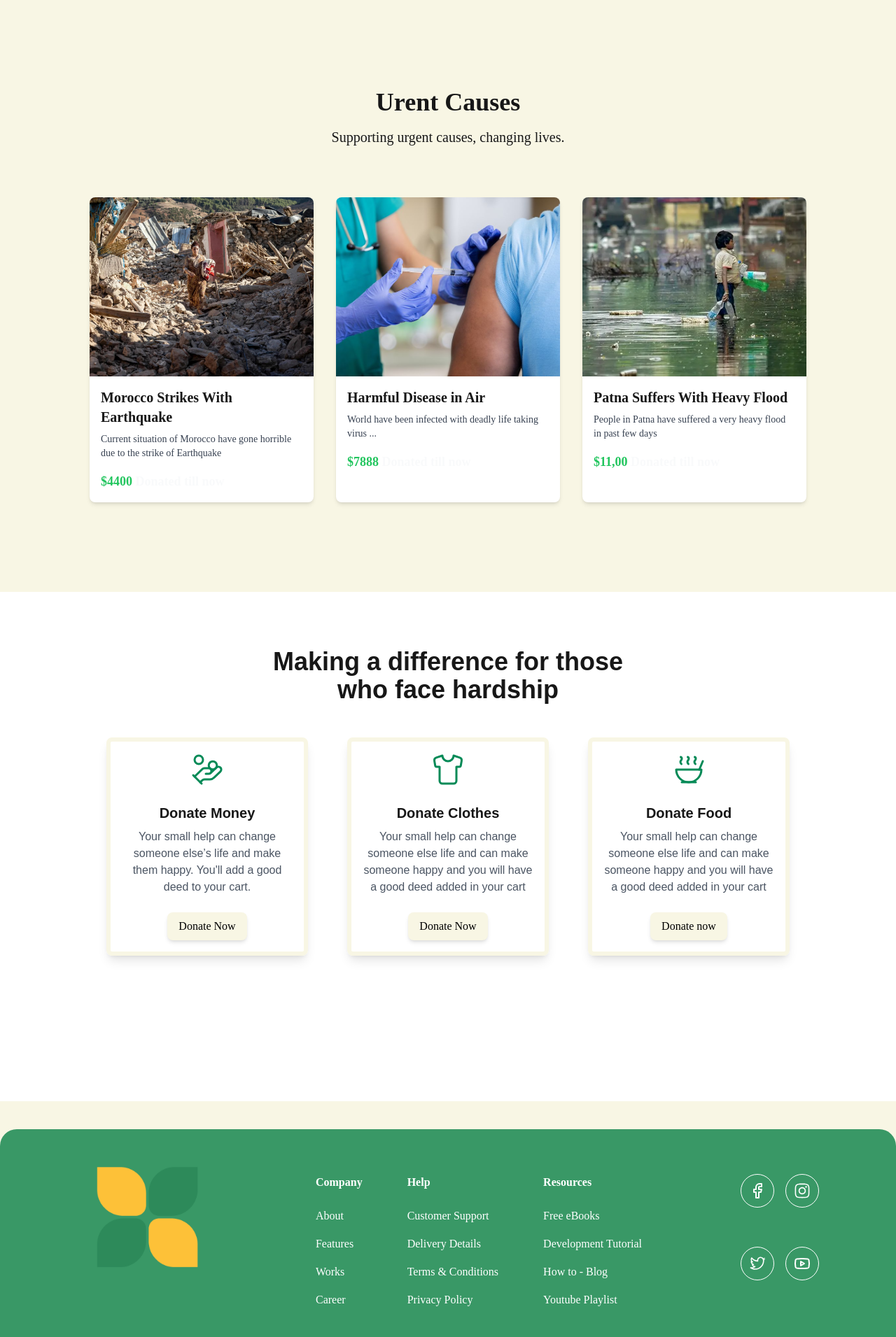
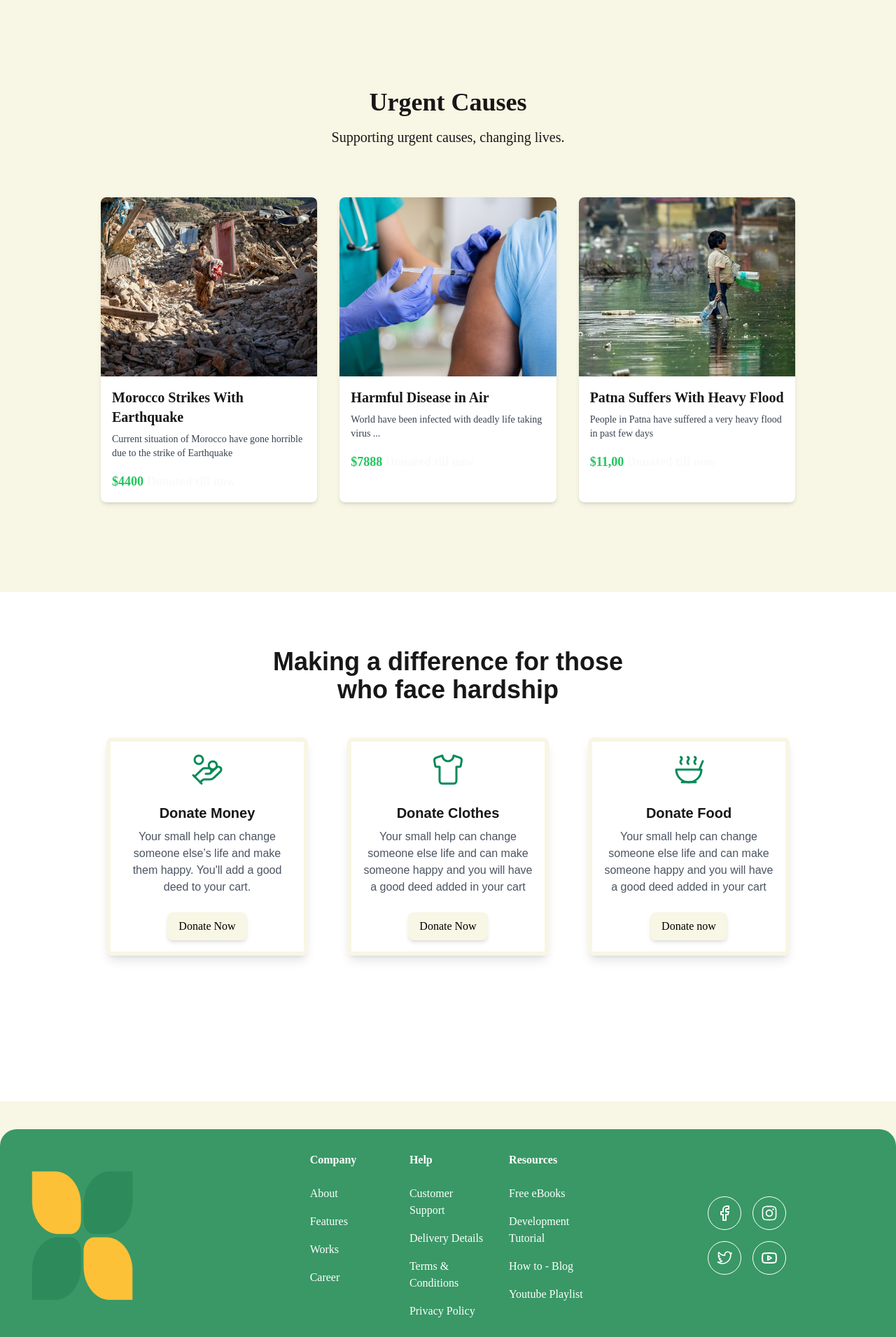
Before and after one commit to Shreesh-Gawande/Charityapp, a Next.js app: page / in a window 1280 px wide. Shown: the part 829-2740 px from the top of the page at 70% size. Built offline with nearby package versions, Linux system fonts and the light colour scheme.

Commit message:
Competed the styling of product page

```diff
--- a/app/_components/Footer.jsx
+++ b/app/_components/Footer.jsx
@@ -5,27 +5,38 @@ import { InstagramLogoIcon, TwitterLogoIcon } from '@radix-ui/react-icons';
 
 function Footer() {
   return (
-    <div className='bg-[#399866] w-full max-w-[1300px] m-10 h-96 py-8 mx-auto rounded-3xl'>
-        <div className='flex justify-evenly gap-8'>
-            <div>
-                <Image src="/logo2.png" alt='logo' width={200} height={200}/>
+    <div className='bg-[#399866] w-full max-w-[1300px] mx-auto my-10 py-8 px-4 rounded-3xl'>
+
+      <div className='grid grid-cols-1 md:grid-cols-2 lg:grid-cols-3 gap-8'>
+
+
+        <div className='flex justify-center md:justify-start'>
+          <Image src="/logo2.png" alt='logo' width={200} height={200} />
         </div>
-            <div className='flex gap-16 mt-8 '>
-                <div className='flex flex-col gap-4'>
+
+
+        <div className='flex flex-col md:grid md:grid-cols-2 lg:grid-cols-3 gap-8 mt-8 md:mt-0'>
+
+
+          <div className='flex flex-col gap-4 text-center md:text-left'>
             <h1 className='text-white font-bold mb-2'>Company</h1>
             <p className='text-white'>About</p>
             <p className='text-white'>Features</p>
             <p className='text-white'>Works</p>
             <p className='text-white'>Career</p>
           </div>
-                <div className='flex flex-col gap-4'>
+
+
+          <div className='flex flex-col gap-4 text-center md:text-left'>
             <h1 className='text-white font-bold mb-2'>Help</h1>
             <p className='text-white'>Customer Support</p>
             <p className='text-white'>Delivery Details</p>
             <p className='text-white'>Terms & Conditions</p>
             <p className='text-white'>Privacy Policy</p>
           </div>
-                <div className='flex flex-col gap-4'>
+
+
+          <div className='flex flex-col gap-4 text-center md:text-left'>
             <h1 className='text-white font-bold mb-2'>Resources</h1>
             <p className='text-white'>Free eBooks</p>
             <p className='text-white'>Development Tutorial</p>
@@ -35,25 +46,29 @@ function Footer() {
         </div>
 
 
-            <div className='grid grid-cols-2 gap-4 mt-8'>
-                <div className=' flex justify-center p-2 bg-[#399866] rounded-full border h-12 w-12 items-center border-white text-white'>
+        <div className='flex justify-center  items-center gap-4 mt-8 md:mt-0'>
+          <div className='grid grid-cols-2 gap-4'>
+            <div className='flex justify-center p-2 bg-[#399866] rounded-full border h-12 w-12 items-center border-white text-white'>
               <FacebookIcon className="w-6 h-6"/>
             </div>
-                <div className=' flex justify-center p-2 bg-[#399866] rounded-full border h-12 w-12 items-center border-white text-white'>
+            <div className='flex justify-center p-2 bg-[#399866] rounded-full border h-12 w-12 items-center border-white text-white'>
               <InstagramLogoIcon className="w-6 h-6"/>
             </div>
-                <div className=' flex justify-center p-2 bg-[#399866] rounded-full border h-12 w-12 items-center border-white text-white'>
+            <div className='flex justify-center p-2 bg-[#399866] rounded-full border h-12 w-12 items-center border-white text-white'>
               <TwitterLogoIcon className="w-6 h-6"/>
             </div>
-                <div className=' flex justify-center p-2 bg-[#399866] rounded-full border h-12 w-12 items-center border-white text-white'>
+            <div className='flex justify-center p-2 bg-[#399866] rounded-full border h-12 w-12 items-center border-white text-white'>
               <YoutubeIcon className="w-6 h-6"/>
             </div>
           </div>
         </div>
+      </div>
+
 
       <div className='flex items-center justify-center mt-16'>
         <div className='w-full max-w-[1024px] h-[2px] bg-white'></div>
       </div>
+
 
       <div className='text-center mt-4'>
         <p className='text-white text-sm'>© 2024 Your Company. All rights reserved.</p>
--- a/app/_components/Header.jsx
+++ b/app/_components/Header.jsx
@@ -1,26 +1,57 @@
-import { Button } from '@/components/ui/button'
-import Image from 'next/image'
-import Link from 'next/link'
-import React from 'react'
+"use client"
+import { useState } from 'react';
+import { Button } from '@/components/ui/button';
+import Image from 'next/image';
+import Link from 'next/link';
+import { MenuIcon, XIcon } from 'lucide-react';
 
 function Header() {
+  const [menuOpen, setMenuOpen] = useState(false);
+
+  const toggleMenu = () => {
+    setMenuOpen(!menuOpen);
+  };
+
   return (
-        <div className="flex justify-between items-center p-6 md:px-20  bg-[#F8F6E4]">
+    <div className="flex justify-between items-center p-6 md:px-20 bg-[#F8F6E4]">
+
       <Image src="/logo.png" alt="logo" width={75} height={75} />
 
-          <div className="flex gap-7 ">
+
+      <div className="hidden md:flex gap-7">
         <Link href="/">Home</Link>
         <Link href="/">About Us</Link>
         <Link href="/">Contact Us</Link>
         <Link href="/">Blogs</Link>
+        <Link href="/productlist" >ProductList</Link>
       </div>
 
-          <div>
+      <div className="hidden md:block">
         <Button>Donate</Button>
       </div>
+
+
+      <div className="md:hidden">
+        {menuOpen ? (
+          <XIcon className="w-8 h-8" onClick={toggleMenu} />
+        ) : (
+          <MenuIcon className="w-8 h-8" onClick={toggleMenu} />
+        )}
       </div>
-      )
 
+
+      {menuOpen && (
+        <div className="absolute top-16 left-0 w-full bg-[#F8F6E4] flex flex-col items-center gap-4 py-4">
+          <Link href="/" onClick={toggleMenu}>Home</Link>
+          <Link href="/" onClick={toggleMenu}>About Us</Link>
+          <Link href="/" onClick={toggleMenu}>Contact Us</Link>
+          <Link href="/" onClick={toggleMenu}>Blogs</Link>
+          <Link href="/productlist" onClick={toggleMenu}>ProductList</Link>
+          <Button onClick={toggleMenu}>Donate</Button>
+        </div>
+      )}
+    </div>
+  );
 }
 
-export default Header
+export default Header;
--- a/app/_components/Product.jsx
+++ b/app/_components/Product.jsx
@@ -1,3 +1,4 @@
+"use client"
 import { Button } from '@/components/ui/button';
 import Image from 'next/image';
 import Link from 'next/link';
--- a/app/_components/Section2.jsx
+++ b/app/_components/Section2.jsx
@@ -1,15 +1,15 @@
-import React from 'react'
-import Card from './Card'
+import React from 'react';
+import Card from './Card';
 
 function Section2() {
   return (
-    <div className='  mt-32 w-full'>
-        <div className='flex flex-col items-center justify-evenly w-full gap-4'>
-            <h1 className='text-4xl font-bold'style={{ fontFamily: "Manuale" }}>Urent Causes</h1>
-            <p className=' text-xl'>Supporting urgent causes, changing lives.</p>
+    <div className='mt-32 w-full'>
+      <div className='flex flex-col items-center justify-center w-full gap-4'>
+        <h1 className='text-4xl font-bold' style={{ fontFamily: "Manuale" }}>Urgent Causes</h1>
+        <p className='text-xl text-center'>Supporting urgent causes, changing lives.</p>
       </div>
-      <div className='flex w-full  justify-evenly'>
-      <div className='flex w-full max-w-[1024px] justify-between gap-8 mt-8'>
+      <div className='flex justify-center w-full'>
+        <div className='flex flex-col sm:flex-row w-full max-w-[1024px] justify-between gap-8 mt-8 px-4'>
           <Card
             imageSrc="/earthquake.webp"
             heading="Morocco Strikes With Earthquake"
@@ -31,7 +31,7 @@ function Section2() {
         </div>
       </div>
     </div>
-  )
+  );
 }
 
-export default Section2
+export default Section2;
--- a/app/_components/Section3.jsx
+++ b/app/_components/Section3.jsx
@@ -3,12 +3,9 @@ import React from 'react';
 function Section3() {
   return (
     <div className='bg-white mt-32 pb-52'>
-      <div className='flex flex-col items-center justify-evenly w-full'>
-        <h1 className='text-4xl items-center font-bold mt-20' style={{ fontFamily: 'Arial' }}>
-          Making a difference for those
-        </h1>
-        <h1 className='text-4xl items-center font-bold' style={{ fontFamily: 'Arial' }}>
-          who face hardship
+       <div className='flex flex-col items-center justify-evenly w-full'>
+        <h1 className='text-4xl font-bold mt-20 text-center' style={{ fontFamily: 'Arial' }}>
+          Making a difference for those <br></br>who face hardship
         </h1>
       </div>
 
--- a/app/productlist/[id]/page.jsx
+++ b/app/productlist/[id]/page.jsx
@@ -1,36 +1,48 @@
-"use client"
-import { useRouter } from 'next/router';
+"use client";
+
 import { useEffect, useState } from 'react';
 import Image from 'next/image';
+import Footer from '@/app/_components/Footer';
+import { useParams } from 'next/navigation';
+import Header from '@/app/_components/Header';
 
 const ProductDetail = () => {
-  const router = useRouter();
-  const { id } = router.query;
   const [product, setProduct] = useState(null);
-  const [isMounted, setIsMounted] = useState(false);
+  const [isLoading, setIsLoading] = useState(true);
+  const [error, setError] = useState(null);
+  const { id } = useParams();
 
   useEffect(() => {
-    setIsMounted(true);
-  }, []);
+    if (id) {
+      fetch(`https://dummyjson.com/products/${id}`)
+        .then(res => {
+          if (!res.ok) {
+            throw new Error('Network response was not ok');
+          }
+          return res.json();
+        })
+        .then(data => {
+          setProduct(data);
+          setIsLoading(false);
+        })
+        .catch(err => {
+          console.error('Error fetching product:', err);
+          setError(err.message);
+          setIsLoading(false);
+        });
+    }
+  }, [id]);
 
-
-  useEffect(() => {
-    if (isMounted && id) {
-      fetch(`https://dummyjson.com/products/${id}`)
-        .then(res => res.json())
-        .then(data => setProduct(data))
-        .catch(err => console.error('Error fetching product:', err));
-    }
-  }, [id, isMounted]);
-
-  if (!isMounted || !product) return <div>Loading...</div>;
+  if (isLoading) return <div>Loading...</div>;
+  if (error) return <div>Error: {error}</div>;
+  if (!product) return <div>No product found</div>;
 
   return (
-    <div className='p-6 max-w-4xl mx-auto bg-white shadow-lg rounded-lg'>
+    <>
+    <Header/>
+    <div className='p-6 w-full max-w-[1300px] mx-auto bg-white shadow-lg rounded-lg'>
       <div className='flex flex-col items-center md:flex-row'>
-
-        <Image src={product.thumbnail} alt={product.title} width={400} height={300} className='rounded-md' />
-
+        <Image src="/iphone.jpg" alt={product.title} width={400} height={300} className='rounded-md' />
         <div className='md:ml-8 mt-4 md:mt-0'>
           <h1 className='text-2xl font-bold text-gray-800'>{product.title}</h1>
           <p className='text-gray-600 mt-2'>{product.description}</p>
@@ -42,13 +54,14 @@ const ProductDetail = () => {
         </div>
       </div>
 
-
       <div className='mt-6'>
         <h2 className='text-xl font-semibold text-gray-800'>More Details:</h2>
         <p className='text-gray-600 mt-2'>Brand: {product.brand}</p>
         <p className='text-gray-600 mt-2'>Stock: {product.stock}</p>
       </div>
+      <Footer />
     </div>
+    </>
   );
 };
 
--- a/app/productlist/page.jsx
+++ b/app/productlist/page.jsx
@@ -2,6 +2,7 @@
 import React, { useEffect, useState } from 'react';
 import Header from '../_components/Header';
 import Product from '../_components/Product';
+import Footer from '../_components/Footer';
 
 function Page() {
   const [products, setProducts] = useState([]);
@@ -31,6 +32,7 @@ function Page() {
           />
         ))}
       </div>
+      <Footer/>
     </div>
   );
 }
```
Lines whose indentation alone changed are shown as unchanged.
